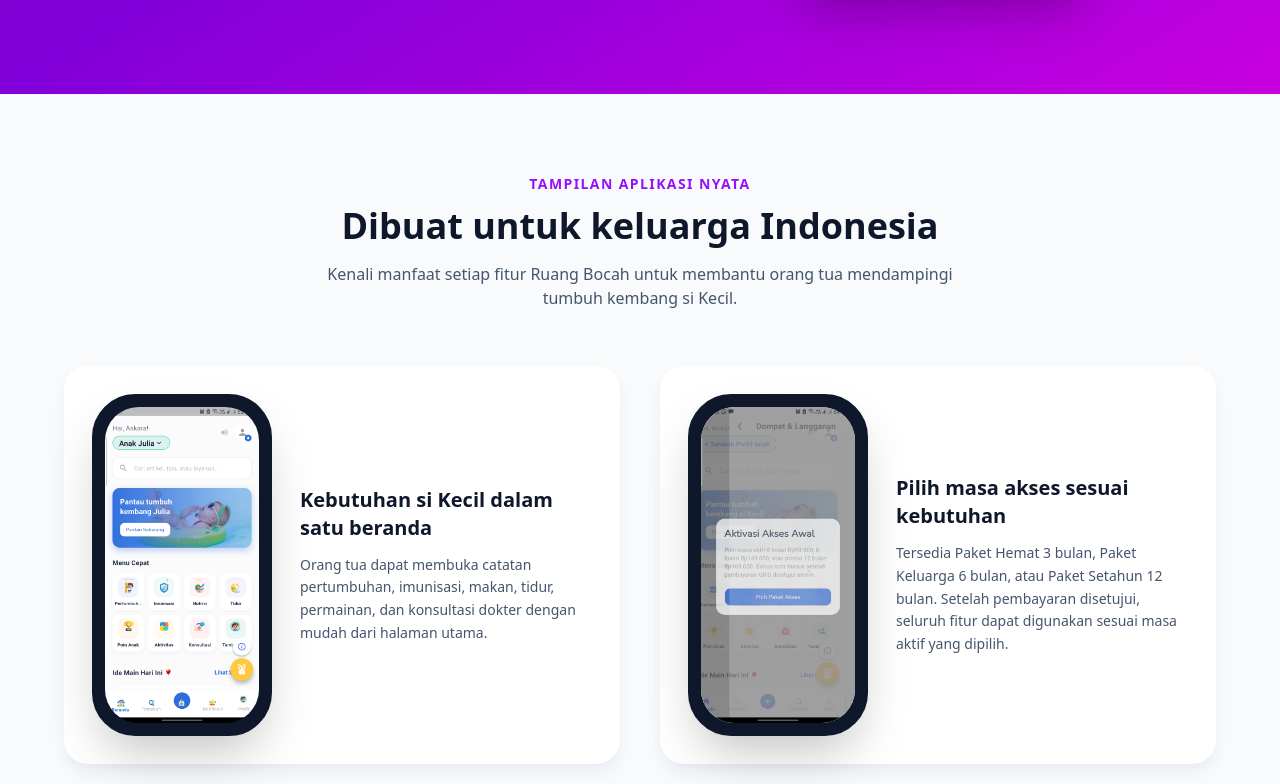
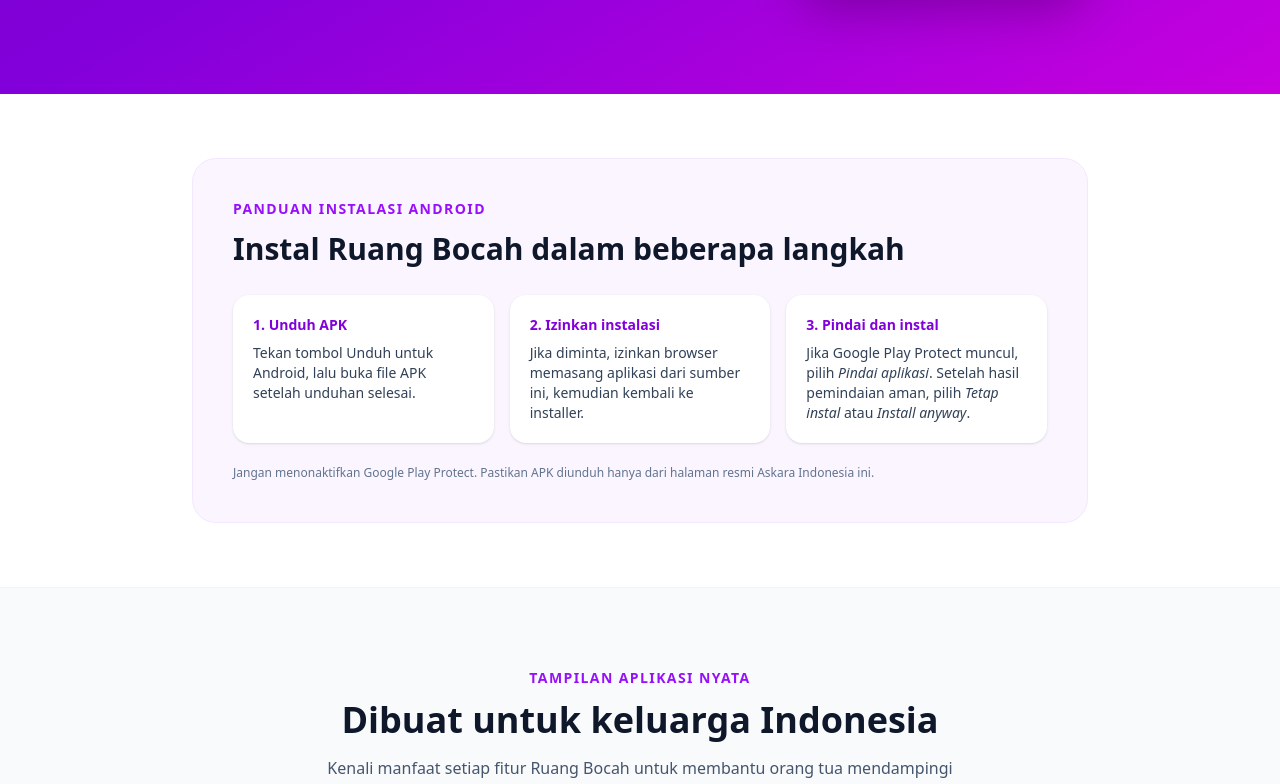
Before and after one commit to ricky99n-oss/askaraindonesia, a Next.js app: page /ruangbocah in a window 1280 px wide. Shown: the part 676-1460 px from the top of the page. Built offline with nearby package versions, Linux system fonts and the light colour scheme.

Commit message:
fix(ruangbocah): publish OAuth login build and install guide

```diff
--- a/app/ruangbocah/page.tsx
+++ b/app/ruangbocah/page.tsx
@@ -64,6 +64,19 @@
             <p className="mt-3 text-xs text-purple-200">Versi {RUANG_BOCAH_VERSION} · Android 64-bit · 46,0 MB</p>
           </div>
           <PhoneScreenshot src="/ruangbocah/v101-home-features.png" alt="Beranda aplikasi Ruang Bocah versi 1.0.1 dengan fitur tumbuh kembang, aktivitas, konsultasi, dan Kancil AI" priority />
+        </div>
+      </section>
+
+      <section className="border-b border-slate-100 bg-white px-6 py-16">
+        <div className="mx-auto max-w-4xl rounded-3xl border border-purple-100 bg-purple-50 p-7 md:p-10">
+          <p className="text-sm font-bold uppercase tracking-widest text-purple-600">Panduan instalasi Android</p>
+          <h2 className="mt-3 text-2xl font-black md:text-3xl">Instal Ruang Bocah dalam beberapa langkah</h2>
+          <ol className="mt-7 grid gap-4 text-sm text-slate-700 md:grid-cols-3">
+            <li className="rounded-2xl bg-white p-5 shadow-sm"><strong className="mb-2 block text-purple-700">1. Unduh APK</strong>Tekan tombol Unduh untuk Android, lalu buka file APK setelah unduhan selesai.</li>
+            <li className="rounded-2xl bg-white p-5 shadow-sm"><strong className="mb-2 block text-purple-700">2. Izinkan instalasi</strong>Jika diminta, izinkan browser memasang aplikasi dari sumber ini, kemudian kembali ke installer.</li>
+            <li className="rounded-2xl bg-white p-5 shadow-sm"><strong className="mb-2 block text-purple-700">3. Pindai dan instal</strong>Jika Google Play Protect muncul, pilih <em>Pindai aplikasi</em>. Setelah hasil pemindaian aman, pilih <em>Tetap instal</em> atau <em>Install anyway</em>.</li>
+          </ol>
+          <p className="mt-5 text-xs leading-relaxed text-slate-500">Jangan menonaktifkan Google Play Protect. Pastikan APK diunduh hanya dari halaman resmi Askara Indonesia ini.</p>
         </div>
       </section>
 
--- a/lib/ruangbocah/downloads.ts
+++ b/lib/ruangbocah/downloads.ts
@@ -10,7 +10,7 @@
   `${RELEASE_BASE_URL}/Ruang-Bocah-Android-v1.0.1-armv7.apk`
 
 export const RUANG_BOCAH_ANDROID_SHA256 =
-  '1530463EF8BB6F899C1DA9BBE14DD4C377814B450868AB3E86B31982CC8FE6DA'
+  'DC249013C5241A0B3EC5AD5280571D74D9215A61102B2FABA5D97E16126D9365'
 
 export const RUANG_BOCAH_ANDROID_32_SHA256 =
   'E470DCAA0D2D2582F7607FCCB74E677F53590AB9F591432AB5529FCBF2BE3E07'
```
Also changed, not shown: 1 other file (tests, documents, lock files or other folders).
